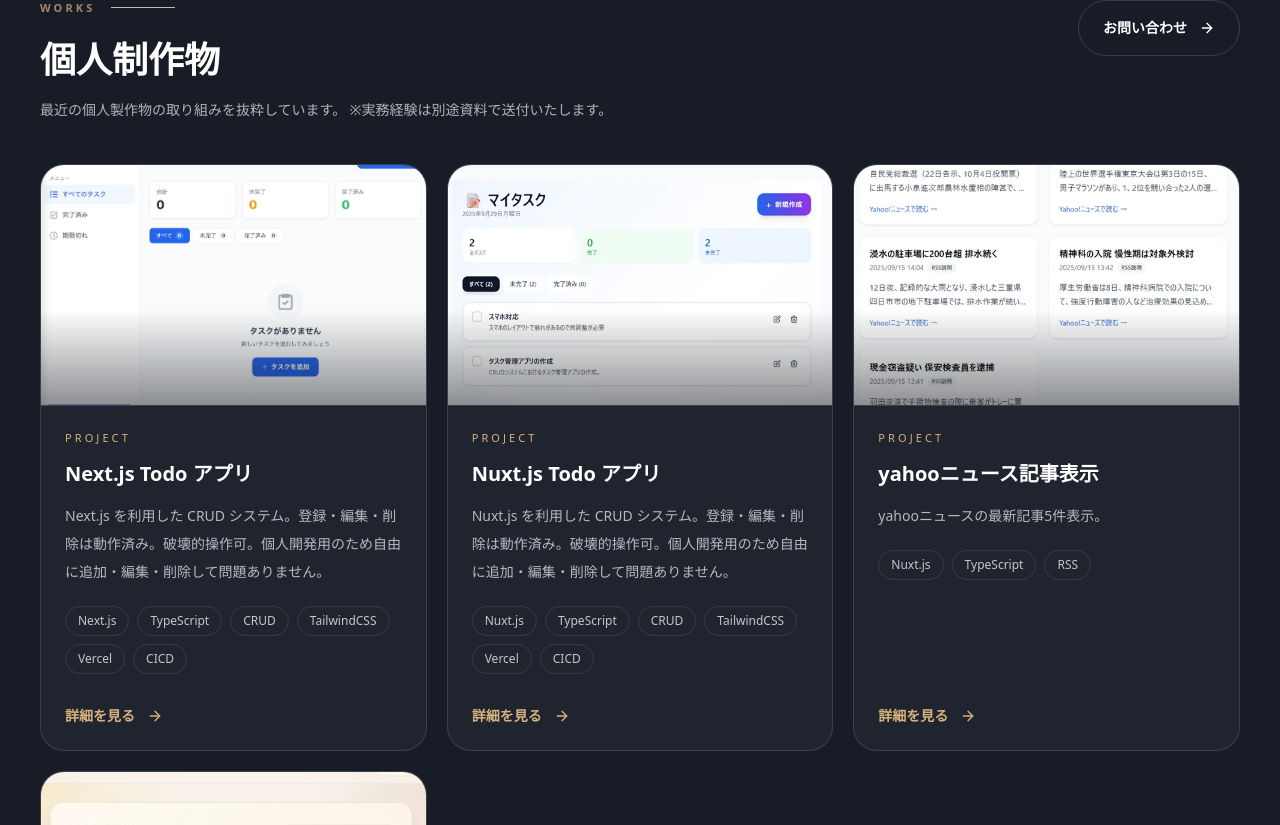
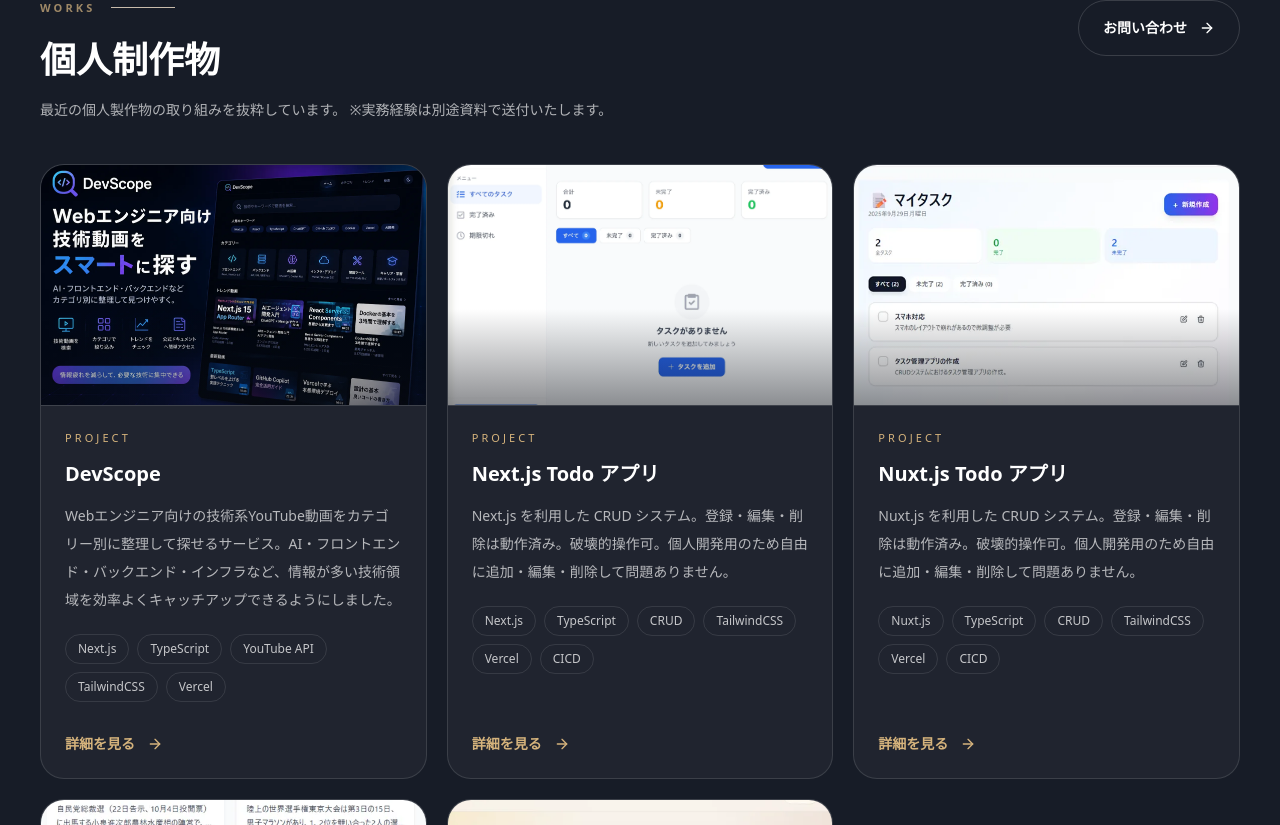
Before and after one commit to pp-no/portfolio, a Next.js app: page / in a window 1280 px wide. Shown: the part 2595-3420 px from the top of the page. Built offline with nearby package versions, Linux system fonts and the light colour scheme; no server answers.

Commit message:
【ポートフォリオ】devscope追加。

```diff
--- a/app/page.tsx
+++ b/app/page.tsx
@@ -67,6 +67,14 @@
 const useProjects = (): Project[] =>
 	useMemo(
 		() => [
+			{
+				title: 'DevScope',
+				description:
+					'Webエンジニア向けの技術系YouTube動画をカテゴリー別に整理して探せるサービス。AI・フロントエンド・バックエンド・インフラなど、情報が多い技術領域を効率よくキャッチアップできるようにしました。',
+				tech: ['Next.js', 'TypeScript', 'YouTube API', 'TailwindCSS', 'Vercel'],
+				link: 'https://dev-scope-chi.vercel.app/',
+				image: '/img/img_devscope.webp',
+			},
 			{
 				title: 'Next.js Todo アプリ',
 				description:
```
Also changed, not shown: public/img/img_devscope.png (added), public/img/img_devscope.webp (added).
